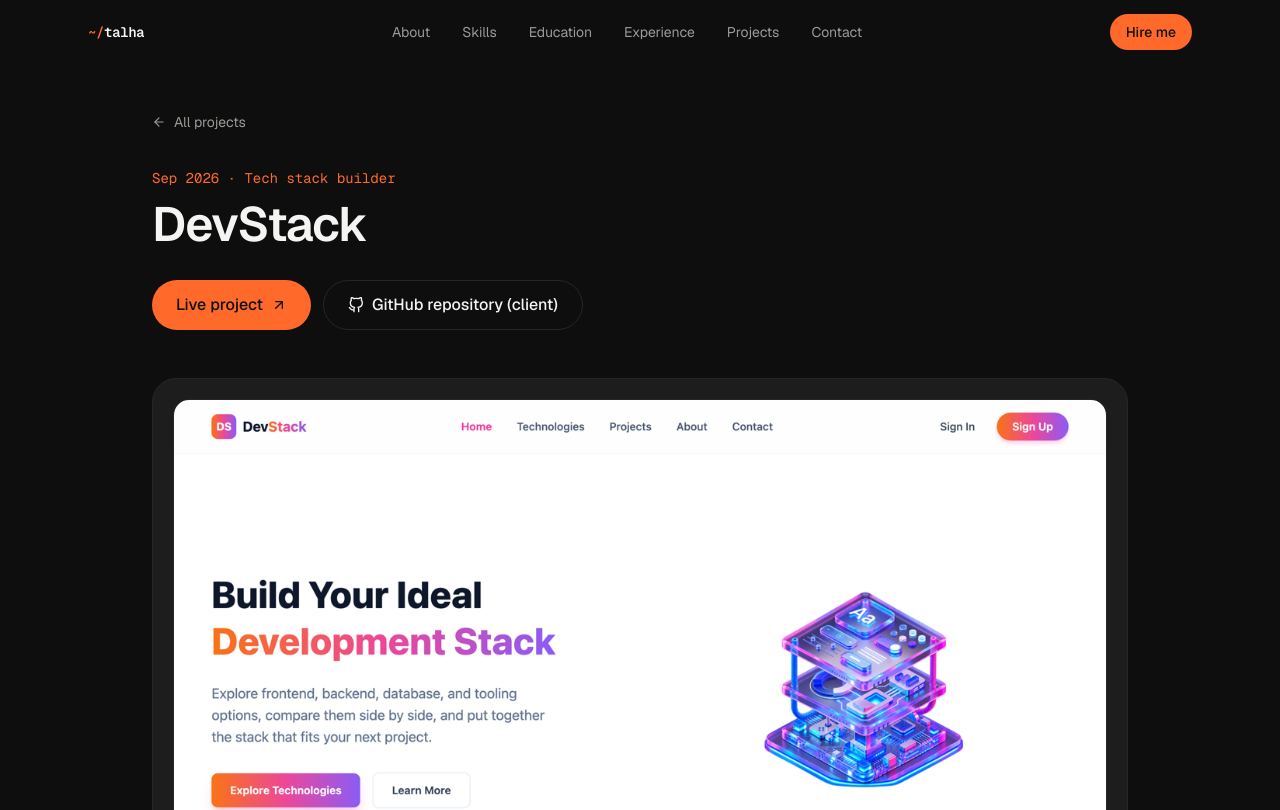
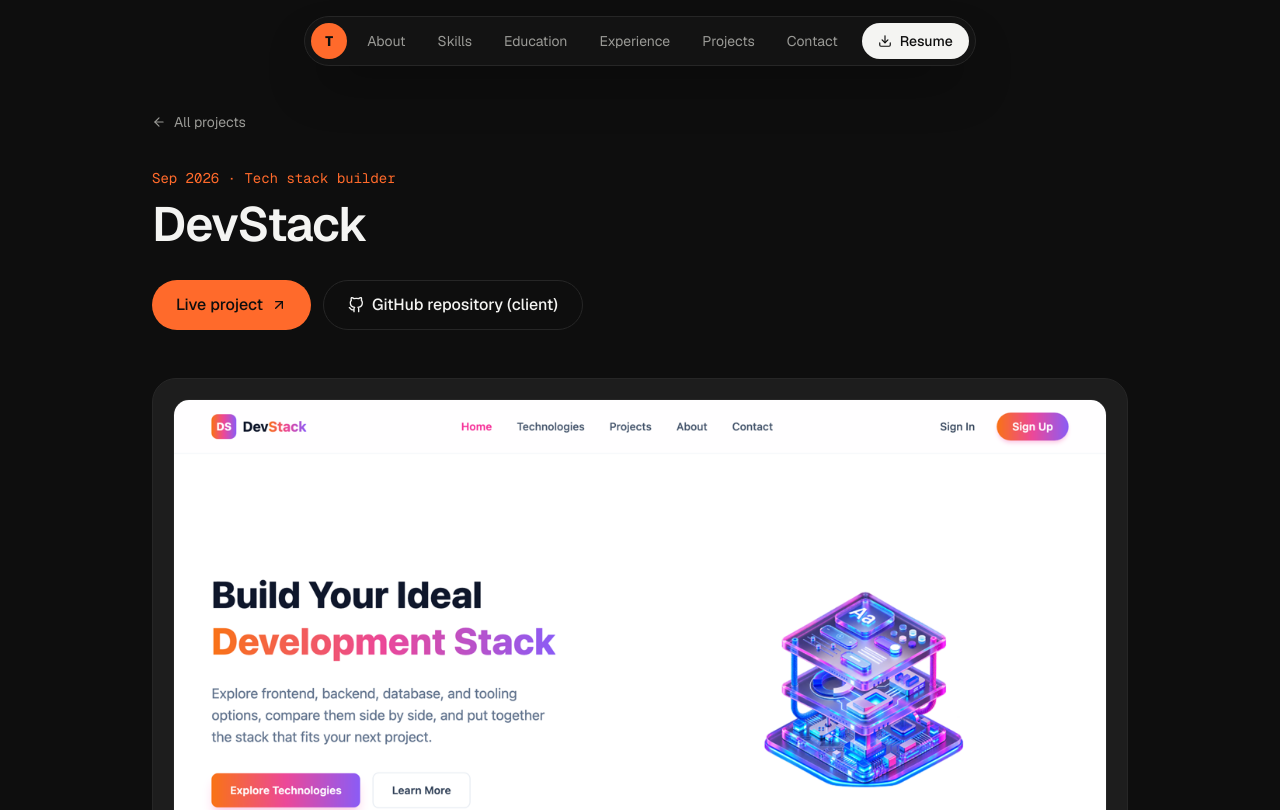
Before and after one commit to talhabinsaleh/talha-portfolio, a Next.js app: page /projects/devstack in a window 1280 px wide. Shown: the top 810 px of the page. Built offline with nearby package versions, Linux system fonts and the light colour scheme.

Commit message:
Floating pill navbar with resume button

```diff
--- a/src/components/Navbar.tsx
+++ b/src/components/Navbar.tsx
@@ -1,53 +1,49 @@
 "use client";
 
-import { useEffect, useState } from "react";
-import { FiMenu, FiX } from "react-icons/fi";
+import { useState } from "react";
 import Link from "next/link";
-import { navLinks } from "@/data/portfolio";
+import { FiDownload, FiMenu, FiX } from "react-icons/fi";
+import { navLinks, profile } from "@/data/portfolio";
 
 export default function Navbar() {
   const [open, setOpen] = useState(false);
-  const [scrolled, setScrolled] = useState(false);
-
-  useEffect(() => {
-    const onScroll = () => setScrolled(window.scrollY > 12);
-    onScroll();
-    window.addEventListener("scroll", onScroll, { passive: true });
-    return () => window.removeEventListener("scroll", onScroll);
-  }, []);
 
   return (
-    <header
-      className={`fixed inset-x-0 top-0 z-50 transition-colors ${
-        scrolled || open ? "border-b border-line bg-bg/85 backdrop-blur-md" : "border-b border-transparent"
-      }`}
-    >
-      <nav className="mx-auto flex h-16 max-w-6xl items-center justify-between px-4 sm:px-6">
-        <Link href="/" className="font-mono text-sm font-semibold tracking-tight">
-          <span className="text-accent">~/</span>talha
+    <header className="fixed inset-x-0 top-4 z-50 px-4">
+      <nav className="mx-auto flex max-w-fit items-center gap-1 rounded-full border border-line bg-surface/80 p-1.5 shadow-2xl shadow-black/40 backdrop-blur-xl">
+        <Link
+          href="/"
+          className="grid size-9 place-items-center rounded-full bg-accent font-display text-sm font-bold text-accent-ink"
+          aria-label="Home"
+        >
+          T
         </Link>
 
-        <ul className="hidden items-center gap-8 lg:flex">
+        <ul className="hidden items-center lg:flex">
           {navLinks.map((link) => (
             <li key={link.href}>
-              <Link href={link.href} className="text-sm text-muted transition-colors hover:text-ink">
+              <Link
+                href={link.href}
+                className="rounded-full px-4 py-2 text-sm text-muted transition-colors hover:bg-surface-2 hover:text-ink"
+              >
                 {link.label}
               </Link>
             </li>
           ))}
         </ul>
 
-        <Link
-          href="/#contact"
-          className="hidden rounded-full bg-accent px-4 py-2 text-sm font-medium text-accent-ink transition hover:brightness-110 lg:inline-block"
+        <a
+          href={profile.resume}
+          download
+          className="ml-1 inline-flex items-center gap-2 rounded-full bg-ink px-4 py-2 text-sm font-medium text-bg transition hover:bg-lime"
         >
-          Hire me
-        </Link>
+          <FiDownload size={14} /> Resume
+        </a>
 
         <button
           type="button"
           onClick={() => setOpen((v) => !v)}
-          className="grid size-10 place-items-center rounded-lg border border-line lg:hidden"
+          className="grid size-9 place-items-center rounded-full text-muted hover:text-ink lg:hidden"
           aria-label={open ? "Close menu" : "Open menu"}
           aria-expanded={open}
         >
@@ -56,13 +52,13 @@ export default function Navbar() {
       </nav>
 
       {open && (
-        <ul className="space-y-1 border-t border-line px-4 py-4 lg:hidden">
+        <ul className="mx-auto mt-2 max-w-xs space-y-1 rounded-3xl border border-line bg-surface/95 p-2 shadow-2xl shadow-black/50 backdrop-blur-xl lg:hidden">
           {navLinks.map((link) => (
             <li key={link.href}>
               <Link
                 href={link.href}
                 onClick={() => setOpen(false)}
-                className="block rounded-lg px-3 py-2 text-muted hover:bg-surface hover:text-ink"
+                className="block rounded-2xl px-4 py-3 text-muted hover:bg-surface-2 hover:text-ink"
               >
                 {link.label}
               </Link>
```
